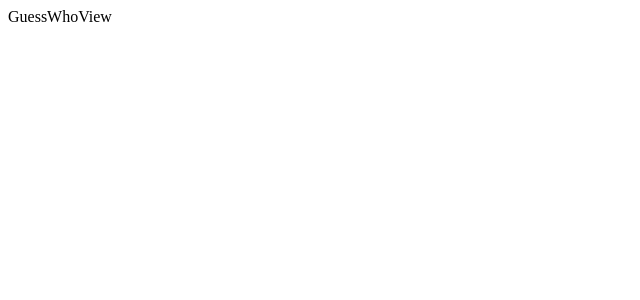
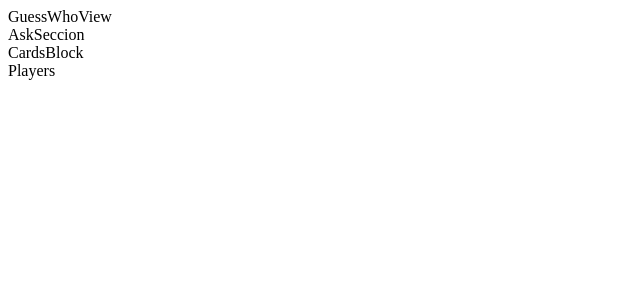
Before and after one commit to Perezdh13/Lila-Proyect, a React (Create React App) app in the folder client/: page /games/guessWho in a window 1280 px wide. Shown: the top 300 px of the page, without its empty margins (0-640 px from the left). Built offline with nearby package versions, Linux system fonts and the light colour scheme.

Commit message:
pull to main

```diff
--- /dev/null
+++ b/client/src/components/games/guessWho/AskSeccion.jsx
@@ -0,0 +1,9 @@
+import React from 'react'
+
+function AskSeccion() {
+  return (
+    <div>AskSeccion</div>
+  )
+}
+
+export default AskSeccion
--- /dev/null
+++ b/client/src/components/games/guessWho/CardsBlock.jsx
@@ -0,0 +1,9 @@
+import React from 'react'
+
+function CardsBlock() {
+  return (
+    <div>CardsBlock</div>
+  )
+}
+
+export default CardsBlock
--- /dev/null
+++ b/client/src/components/games/guessWho/Players.jsx
@@ -0,0 +1,9 @@
+import React from 'react'
+
+function Players() {
+  return (
+    <div>Players</div>
+  )
+}
+
+export default Players
--- a/client/src/views/games/gamesViews/GuessWhoView.jsx
+++ b/client/src/views/games/gamesViews/GuessWhoView.jsx
@@ -1,8 +1,15 @@
 import React from 'react'
+import AskSeccion from '../../../components/games/guessWho/AskSeccion'
+import Players from '../../../components/games/guessWho/Players'
+import CardsBlock from '../../../components/games/guessWho/CardsBlock'
 
 function GuessWhoView() {
   return (
-    <div>GuessWhoView</div>
+    <div>GuessWhoView
+      <AskSeccion />
+      <CardsBlock />
+      <Players />
+    </div>
   )
 }
 
```
Also changed, not shown: client/src/components/games/guessWho/GuessWho.jsx (deleted, +0 -11 lines).
